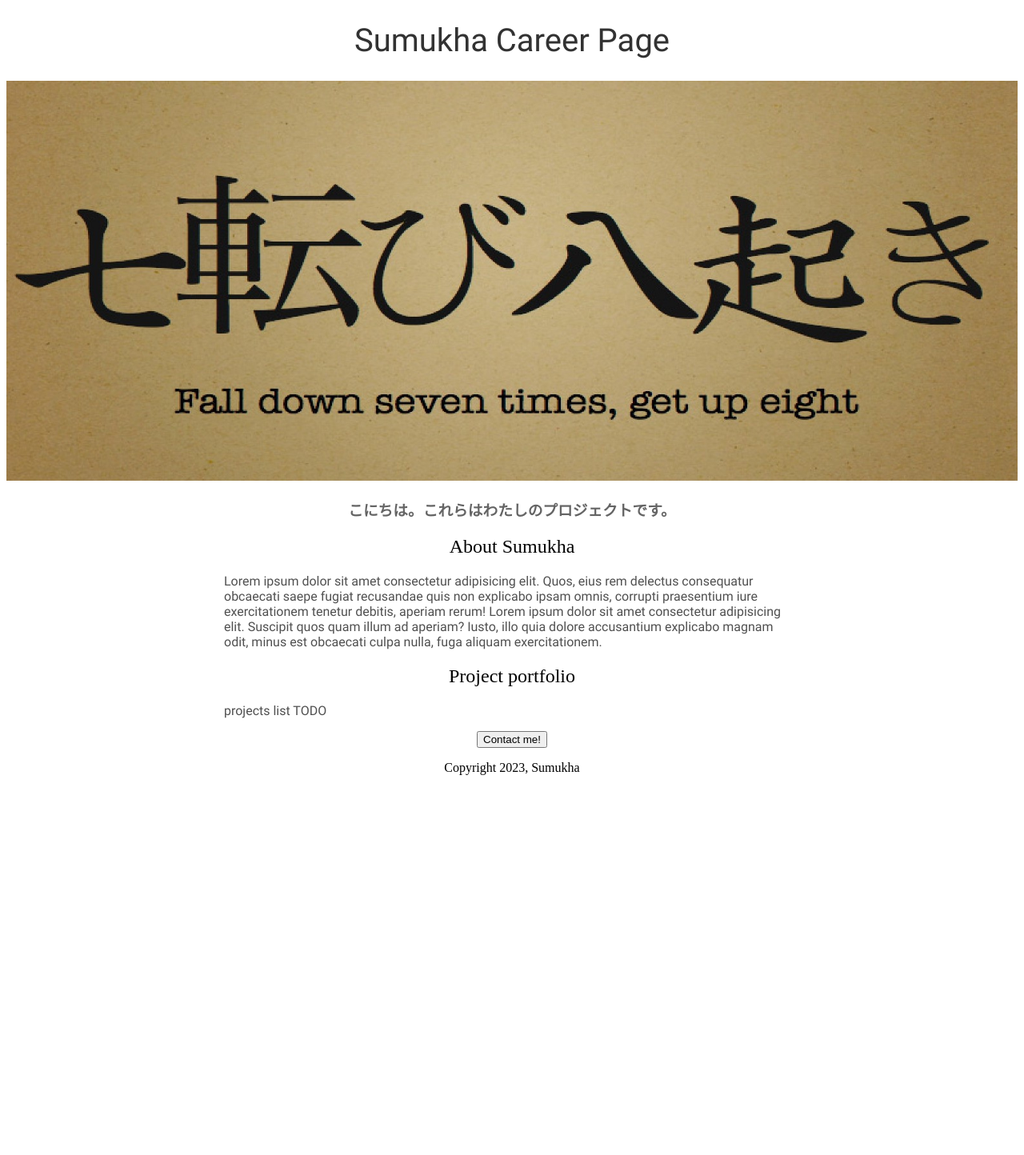
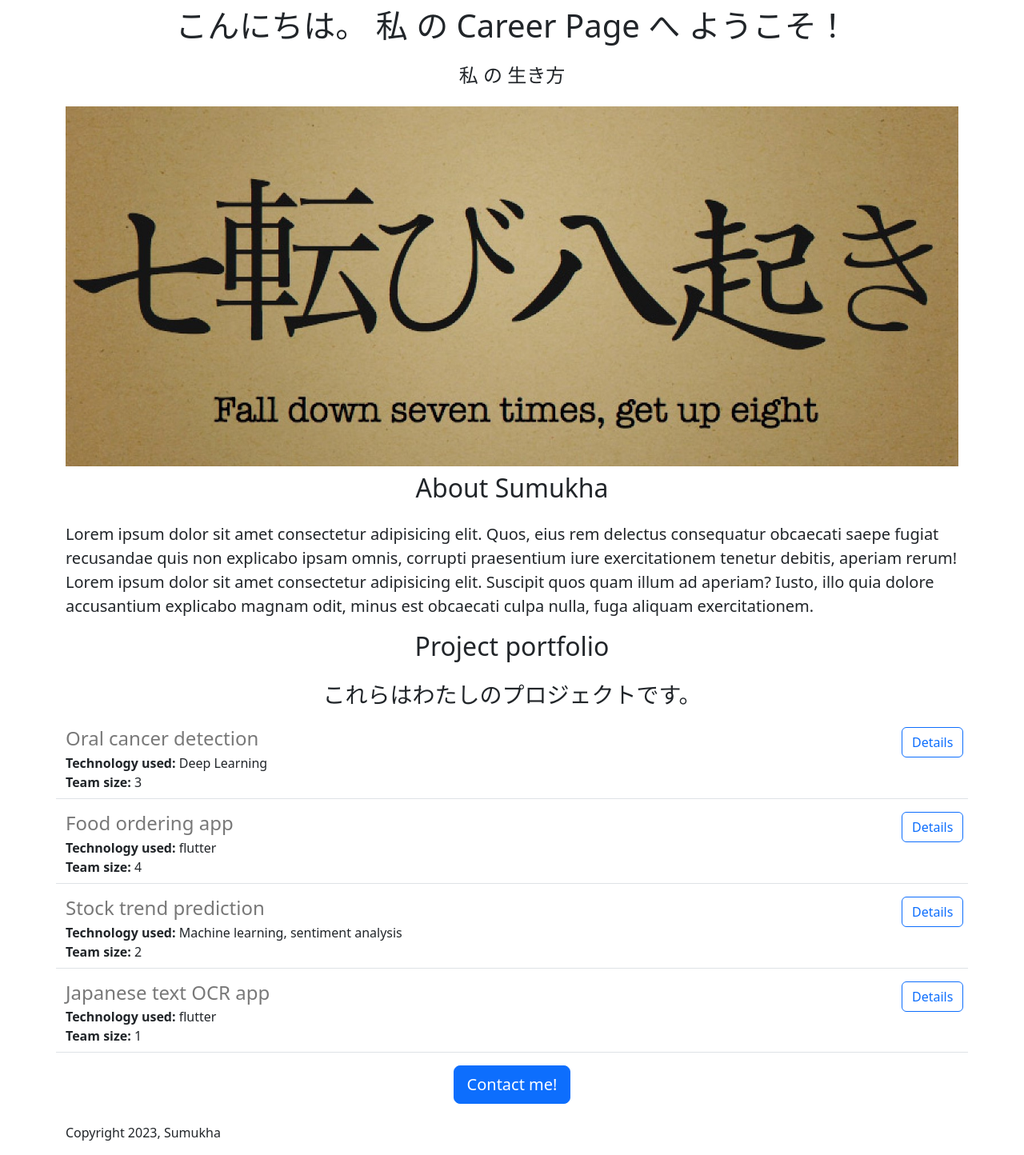
Before and after one commit to sumukha-7/sumukha-portfolio, a Flask app: page /home in a window 1280 px wide. Shown: the whole page at 80% size. Before the commit the page ends 969 px from the top, so only its background shows below. Run offline with Flask 3, Linux system fonts and the light colour scheme.

Commit message:
updated api and CSS with bootstrap

```diff
--- a/app.py
+++ b/app.py
@@ -1,12 +1,41 @@
-from flask import Flask, render_template
+from flask import Flask, jsonify, render_template
 
 app = Flask(__name__)
 
+PROJECTS=[
+    {
+        'id': 1,
+        'title': "Oral cancer detection",
+        'technology used': "Deep Learning",
+        'team size': 3
+    },
+    {
+        'id': 2,
+        'title': "Food ordering app",
+        'technology used': "flutter",
+        'team size': 4
+    },
+    {
+        'id': 3,
+        'title': "Stock trend prediction",
+        'technology used': "Machine learning, sentiment analysis",
+        'team size': 2
+    },
+    {
+        'id': 4,
+        'title': "Japanese text OCR app",
+        'technology used': "flutter",
+        'team size': 1
+    }
+]
 
 @app.route("/home")
 def hello_world():
-    return render_template("home.html")
+    return render_template("home.html", projects=PROJECTS)
 
+@app.route("/api/projects")
+def list_projects():
+    return jsonify(PROJECTS)
 
 if __name__ == "__main__":
     app.run(host="0.0.0.0", debug=True)
--- a/templates/home.html
+++ b/templates/home.html
@@ -1,75 +1,59 @@
 <!DOCTYPE html>
 <html>
+  <head>
+    <meta charset="utf-8" />
+    <meta name="viewport" content="width=device-width, initial-scale=1" />
 
-<head>
     <title>Sumukha Career Page</title>
+    <link
+      href="https://cdn.jsdelivr.net/npm/bootstrap@5.3.1/dist/css/bootstrap.min.css"
+      rel="stylesheet"
+      integrity="sha384-4bw+/aepP/YC94hEpVNVgiZdgIC5+VKNBQNGCHeKRQN+PtmoHDEXuppvnDJzQIu9"
+      crossorigin="anonymous"
+    />
     <style>
-        @font-face {
-            font-family: 'Roboto';
-            src: url('/static/fonts/Roboto-Regular.ttf') format('truetype');
-            font-weight: normal;
-        }
-
-        @font-face {
-            font-family: 'Roboto';
-            src: url('/static/fonts/Roboto-Bold.ttf') format('truetype');
-            font-weight: bold;
-        }
-
-        h1 {
-            font-size: 40px;
-            font-family: "Roboto";
-            font-weight: normal;
-            color: rgb(50, 50, 50);
-            text-align: center;
-        }
-
-        h2 {
-            text-align: center;
-            font-weight: normal;
-        }
-
-        h3 {
-            text-align: center;
-            color: rgb(100, 100, 100);
-
-        }
-
-        .body-text {
-            font-family: Roboto;
-            color: rgb(80, 80, 80);
-        }
-
-        #container {
-            max-width: 720px;
-            margin: 0 auto 0 auto;
+      #banner {
+        height: 450px;
+        object-fit: cover;
+        width: 100%;
       }
     </style>
   </head>
 
   <body>
-    <h1>Sumukha Career Page</h1>
-    <img id="banner" src="http://192.168.0.111:5000/static/nanakorobiyaoki.jpg" height="500" , width=100%>
+    <div class="container">
+      <h1 class="text-center mt-2 mb-4">
+        こんにちは。 私 の Career Page へ ようこそ！
+      </h1>
+      <h4 class="text-center mt-2 mb-4">私 の 生き方</h4>
+      <img
+        class="img-fluid"
+        id="banner"
+        src="http://192.168.0.111:5000/static/nanakorobiyaoki.jpg"
+        height="500"
+        ,
+        width="100%"
+      />
 
-    <div id="container">
-        <h3>こにちは。これらはわたしのプロジェクトです。</h3>
-
-        <h2>About Sumukha</h2>
-        <p class="body-text">Lorem ipsum dolor sit amet consectetur adipisicing elit. Quos, eius rem delectus
-            consequatur obcaecati saepe
-            fugiat recusandae quis non explicabo ipsam omnis, corrupti praesentium iure exercitationem tenetur debitis,
-            aperiam rerum!
-            Lorem ipsum dolor sit amet consectetur adipisicing elit. Suscipit quos quam illum ad aperiam? Iusto, illo
-            quia
-            dolore accusantium explicabo magnam odit, minus est obcaecati culpa nulla, fuga aliquam exercitationem.</p>
-        <h2> Project portfolio</h2>
-        <p class="body-text">projects list TODO</p>
-        <div style="text-align: center;">
-            <button>Contact me!</button>
-            <p>Copyright 2023, Sumukha</p>
+      <h2 class="text-center mt-2 mb-4">About Sumukha</h2>
+      <p class="lead">
+        Lorem ipsum dolor sit amet consectetur adipisicing elit. Quos, eius rem
+        delectus consequatur obcaecati saepe fugiat recusandae quis non
+        explicabo ipsam omnis, corrupti praesentium iure exercitationem tenetur
+        debitis, aperiam rerum! Lorem ipsum dolor sit amet consectetur
+        adipisicing elit. Suscipit quos quam illum ad aperiam? Iusto, illo quia
+        dolore accusantium explicabo magnam odit, minus est obcaecati culpa
+        nulla, fuga aliquam exercitationem.
+      </p>
+      <h2 class="text-center mt-2 mb-4">Project portfolio</h2>
+      <h3 class="text-center mt-2 mb-4">これらはわたしのプロジェクトです。</h3>
+      <div>
+        {% for proj in projects%} {% include 'projectItem.html'%} {% endfor %}
       </div>
-
+      <div class="text-center">
+        <button class="btn btn-primary btn-lg">Contact me!</button>
+      </div>
+      <p class="mt-4">Copyright 2023, Sumukha</p>
     </div>
   </body>
-
 </html>
--- /dev/null
+++ b/templates/projectItem.html
@@ -0,0 +1,14 @@
+<div class="border-bottom row" style="margin-bottom: 16px; padding-bottom: 8px">
+  <div class="col-11">
+    <h4 style="color: rgb(120, 120, 120); margin-bottom: 4px">
+      {{proj['title']}}
+    </h4>
+    <div><b>Technology used:</b> {{proj['technology used']}}</div>
+    {% if 'team size' in proj%}
+    <div><b>Team size: </b> {{proj['team size']}}</div>
+    {% endif %}
+  </div>
+  <div class="col-1">
+    <button type="button" class="btn btn-outline-primary">Details</button>
+  </div>
+</div>
```
Lines whose indentation alone changed are shown as unchanged.
